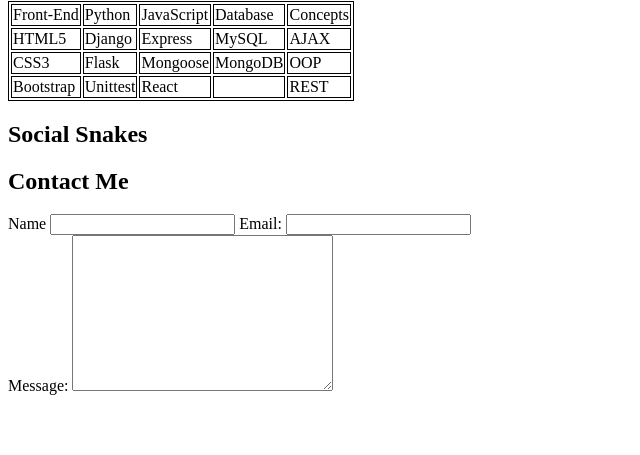
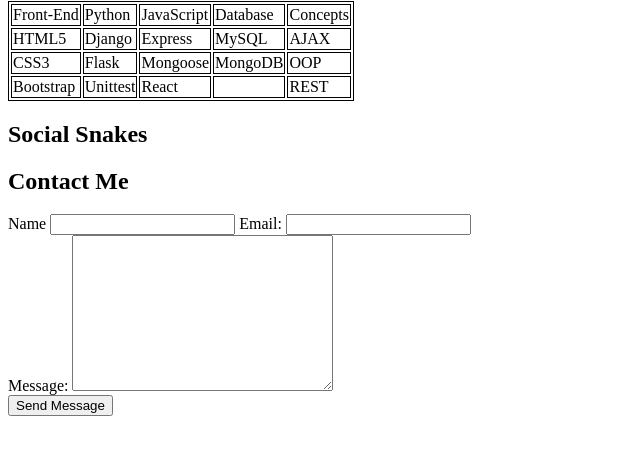
Before and after one commit to dreessen-n/Dreessen-n_ProfilePage, a plain HTML site: page index.html in a window 1280 px wide. Shown: the part 195-650 px from the top of the page, without its empty margins (0-640 px from the left). Drawn offline with Linux system fonts and the light colour scheme; files whose address does not match are found by name.

Commit message:
Add submit btn

```diff
--- a/index.html
+++ b/index.html
@@ -60,6 +60,7 @@
         <label for="message">Message:</label>
         <textarea name="message" id="message" cols="30" rows="10"></textarea>
     </div>
+    <button type="submit">Send Message</button>
     <script src="./script.js"></script></div>
 </body>
 </html>
```
